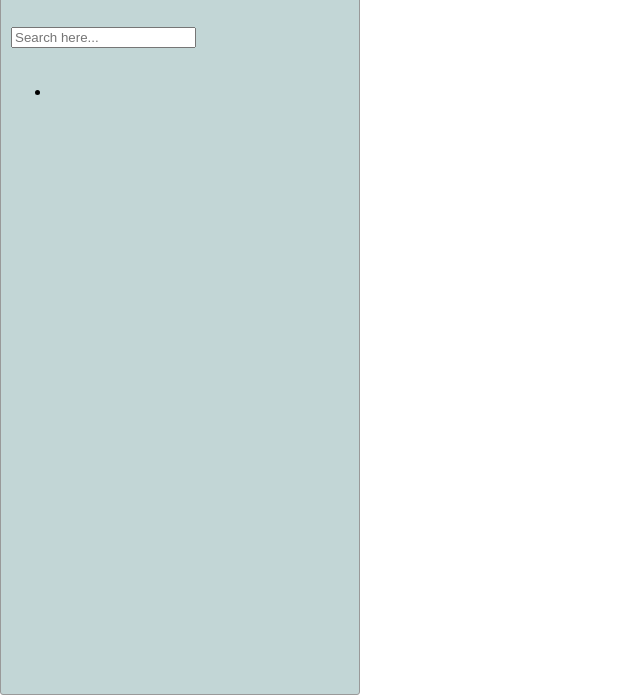
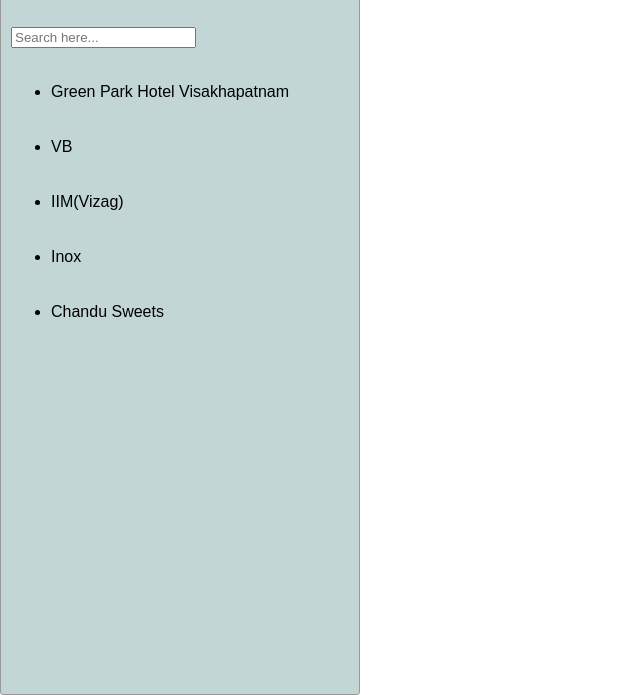
Before and after one commit to chints87/Map-project, a website: page index.html in a window 1280 px wide. Shown: the part 105-800 px from the top of the page, without its empty margins (0-640 px from the left). Drawn offline with nearby package versions, Linux system fonts and the light colour scheme; some packages are replaced by stand-ins of ours.

Commit message:
Remodified JS

```diff
--- a/index.html
+++ b/index.html
@@ -23,8 +23,9 @@
       </div>
     </div>
     <script src="js/lib/knockout-3.2.0.js"></script>
+    <script src="js/data.js"></script>
     <script src="js/app.js"></script>
-    <script async defer src="https://maps.googleapis.com/maps/api/js?key=AIzaSyBND7d2869tm7B1GbjPHaIVFx9x4SmHllg&libraries=places&v=3&callback=initMap">
+    <script async defer src="https://maps.googleapis.com/maps/api/js?key=AIzaSyBND7d2869tm7B1GbjPHaIVFx9x4SmHllg&libraries=places&v=3&callback=initMap" onerror="mapError()">
     </script>
   </body>
 </html>
```
